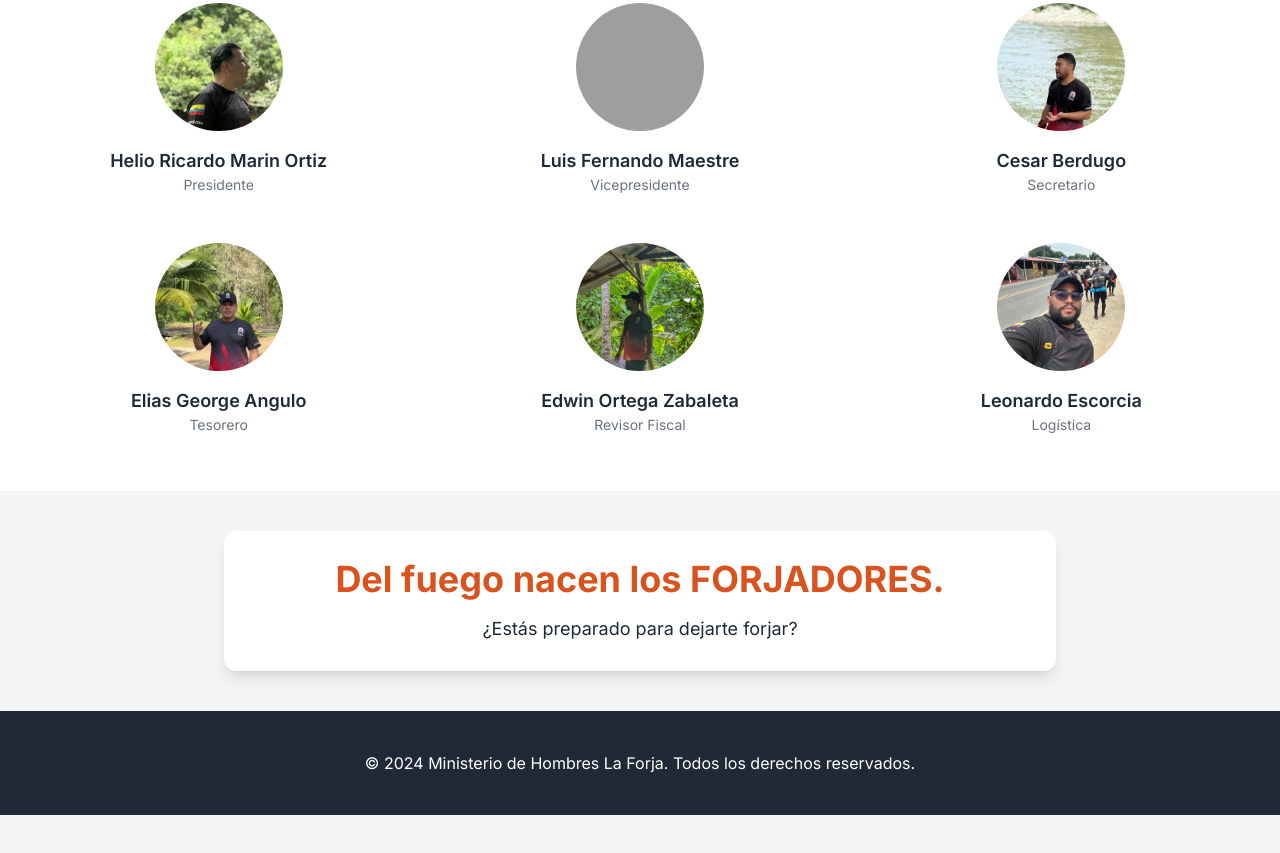
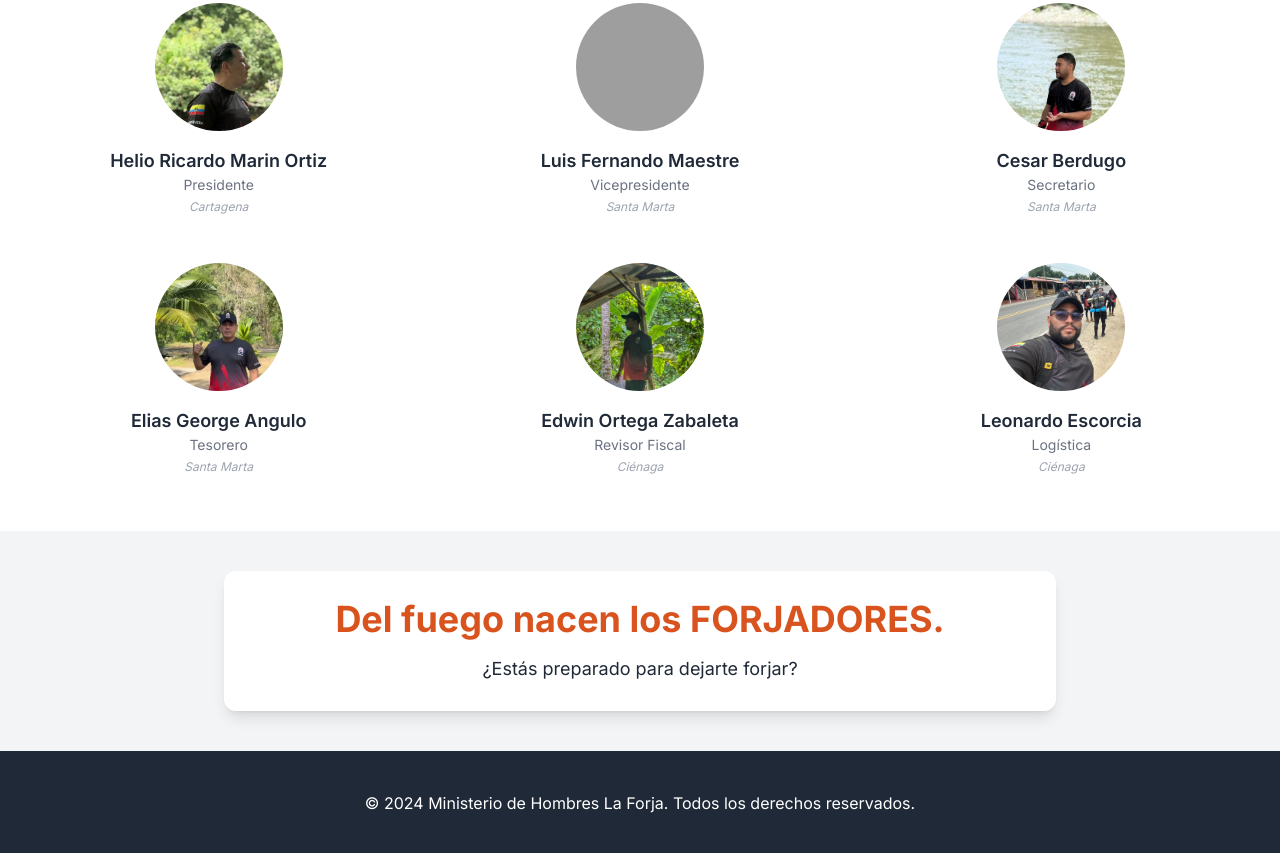
Before and after one commit to TECNOMARIN/FORJA, a plain HTML site: page index.html in a window 1280 px wide. Shown: the part 3221-4074 px from the top of the page. Before the commit the page ends 4036 px from the top, so only its background shows below. Drawn offline with nearby package versions, Linux system fonts and the light colour scheme; grey boxes are pictures that could not be loaded.

Commit message:
Update index.html

```diff
--- a/index.html
+++ b/index.html
@@ -287,31 +287,37 @@
                     <img class="rounded-full mx-auto team-photo" src="https://raw.githubusercontent.com/TECNOMARIN/FORJA/refs/heads/main/HELIO.jpg" alt="[Foto de Helio Ricardo Marin Ortiz]" onerror="this.onerror=null;this.src='https://placehold.co/128x128/cccccc/ffffff?text=Presidente';">
                     <h3 class="mt-4 text-lg font-semibold text-gray-800">Helio Ricardo Marin Ortiz</h3>
                     <p class="text-sm text-gray-500">Presidente</p>
+                    <p class="text-xs text-gray-400 italic mt-1">Cartagena</p>
                 </div>
                 <div class="text-center">
                     <img class="rounded-full mx-auto team-photo" src="https://raw.githubusercontent.com/TECNOMARIN/FORJA/refs/heads/main/LUISFEER.jpg" alt="[Foto de Luis Fernando Maestre]" onerror="this.onerror=null;this.src='https://placehold.co/128x128/cccccc/ffffff?text=Vicepresidente';">
                     <h3 class="mt-4 text-lg font-semibold text-gray-800">Luis Fernando Maestre</h3>
                     <p class="text-sm text-gray-500">Vicepresidente</p>
+                    <p class="text-xs text-gray-400 italic mt-1">Santa Marta</p>
                 </div>
                 <div class="text-center">
                     <img class="rounded-full mx-auto team-photo" src="https://raw.githubusercontent.com/TECNOMARIN/FORJA/refs/heads/main/cesar.jpg" alt="[Foto de Cesar Berdugo, Secretario]" onerror="this.onerror=null;this.src='https://placehold.co/128x128/cccccc/ffffff?text=Secretario';">
                     <h3 class="mt-4 text-lg font-semibold text-gray-800">Cesar Berdugo</h3>
                     <p class="text-sm text-gray-500">Secretario</p>
+                    <p class="text-xs text-gray-400 italic mt-1">Santa Marta</p>
                 </div>
                 <div class="text-center">
                     <img class="rounded-full mx-auto team-photo" src="https://raw.githubusercontent.com/TECNOMARIN/FORJA/refs/heads/main/ELIAS.jpg" alt="[Foto de Elias George Angulo, Tesorero]">
                     <h3 class="mt-4 text-lg font-semibold text-gray-800">Elias George Angulo</h3>
                     <p class="text-sm text-gray-500">Tesorero</p>
+                    <p class="text-xs text-gray-400 italic mt-1">Santa Marta</p>
                 </div>
                 <div class="text-center">
                     <img class="rounded-full mx-auto team-photo" src="https://raw.githubusercontent.com/TECNOMARIN/FORJA/refs/heads/main/edwin.jpg" alt="[Foto de Edwin Ortega Zabaleta, Revisor Fiscal]" onerror="this.onerror=null;this.src='https://placehold.co/128x128/cccccc/ffffff?text=Revisor+Fiscal';">
                     <h3 class="mt-4 text-lg font-semibold text-gray-800">Edwin Ortega Zabaleta</h3>
                     <p class="text-sm text-gray-500">Revisor Fiscal</p>
+                    <p class="text-xs text-gray-400 italic mt-1">Ciénaga</p>
                 </div>
                 <div class="text-center">
                     <img class="rounded-full mx-auto team-photo" src="https://raw.githubusercontent.com/TECNOMARIN/FORJA/refs/heads/main/LEO.jpg" alt="[Foto de Leonardo Escorcia, Logística]">
                     <h3 class="mt-4 text-lg font-semibold text-gray-800">Leonardo Escorcia</h3>
                     <p class="text-sm text-gray-500">Logística</p>
+                    <p class="text-xs text-gray-400 italic mt-1">Ciénaga</p>
                 </div>
             </div>
         </div>
```
